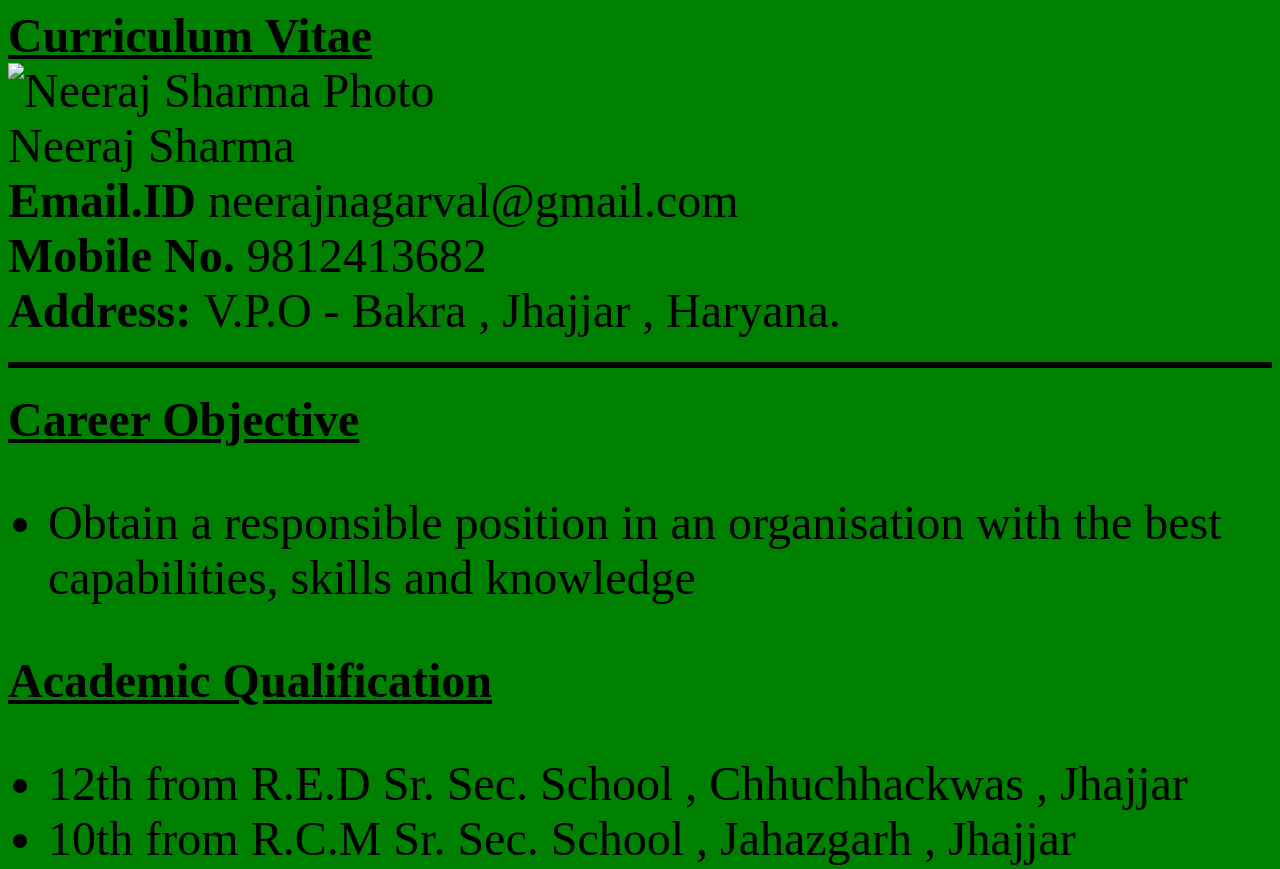
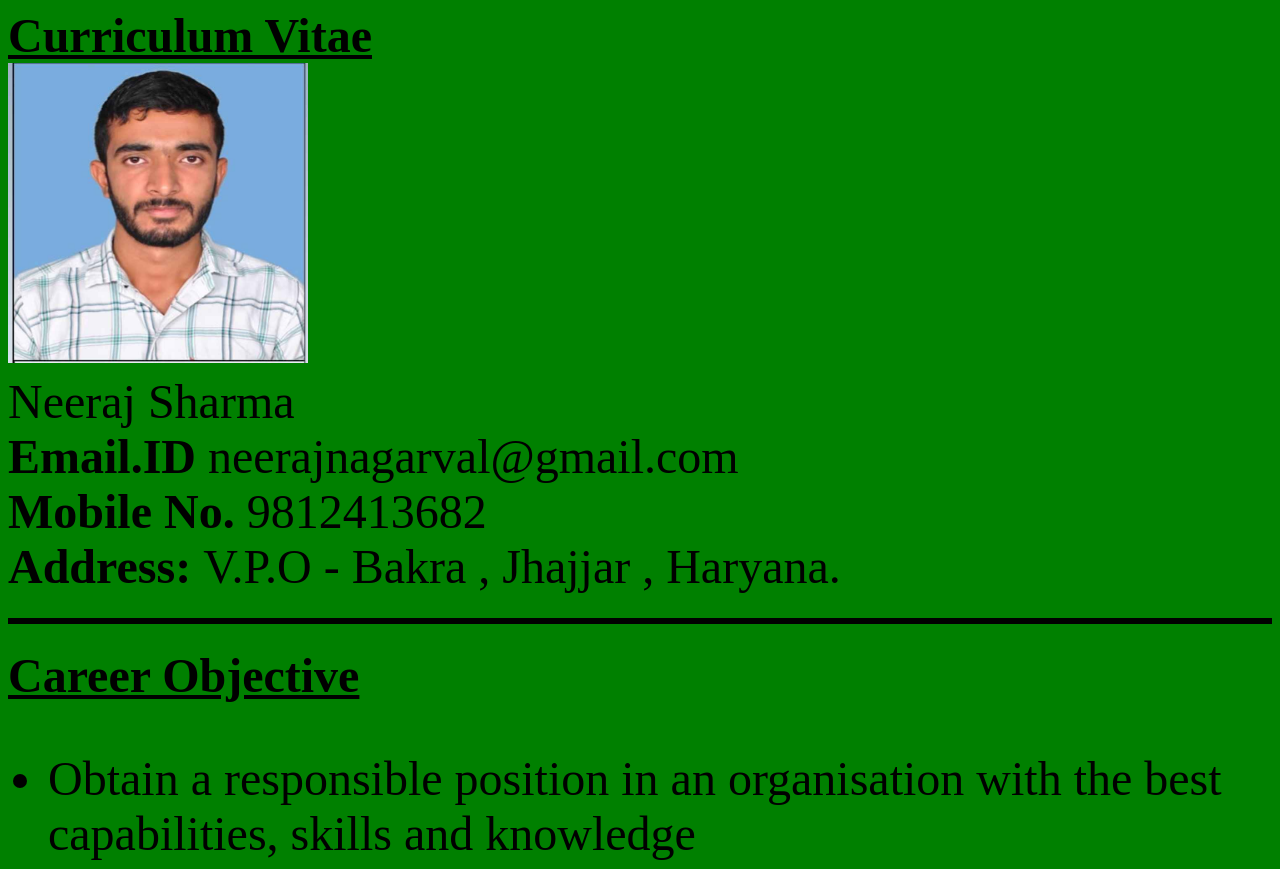
Before and after one commit to Neeraj-Sharma133/WDAssignment, a plain HTML site: page Neeraj_CV.html in a window 1280 px wide. Shown: the top 869 px of the page. Drawn offline with Linux system fonts and the light colour scheme; the site is published under a folder, as on GitHub Pages, so addresses that start at the root find nothing.

Commit message:
Update Neeraj_CV.html

```diff
--- a/Neeraj_CV.html
+++ b/Neeraj_CV.html
@@ -6,7 +6,7 @@
 <body style="background-color: green;">
     <centre><font size="7"> <strong> <u> Curriculum Vitae </u> </strong>  </centre>
         <br>
-        <IMG src="/Neeraj Photo.jpg" alt=" Neeraj Sharma Photo " height="300" width="300"
+        <IMG src="Neeraj Photo.jpg" alt=" Neeraj Sharma Photo " height="300" width="300"
 <strong> <br> Neeraj Sharma </strong>
 <br> <strong> Email.ID   </strong> neerajnagarval@gmail.com
 <br> <strong> Mobile No. </strong> 9812413682
```
